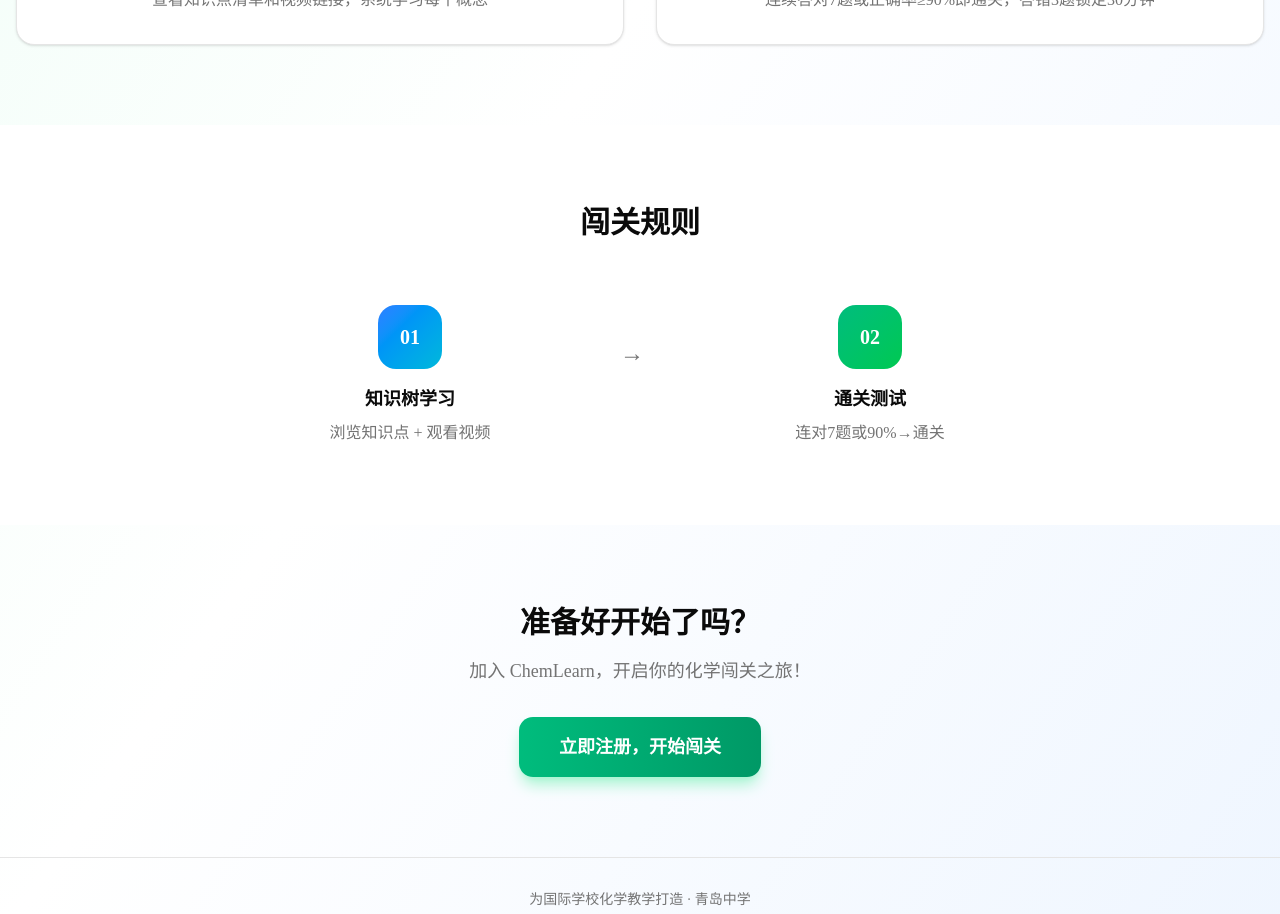
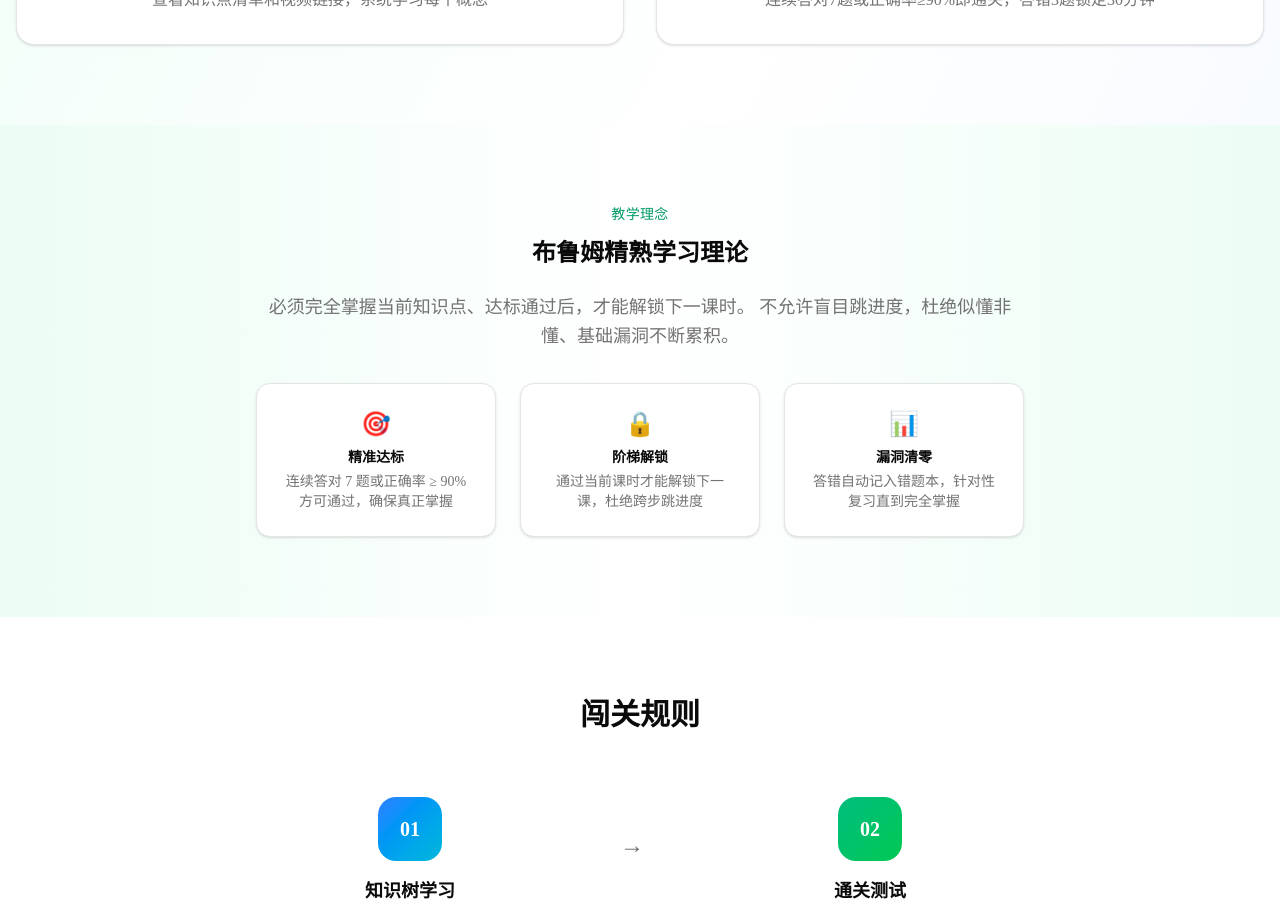
Before and after one commit to zdequnth/chem-learn, a Next.js app: page / in a window 1280 px wide. Shown: the part 940-1854 px from the top of the page. Built offline with nearby package versions, Linux system fonts and the light colour scheme; no server answers.

Commit message:
feat: add Bloom mastery learning philosophy section to homepage

```diff
--- a/src/app/page.tsx
+++ b/src/app/page.tsx
@@ -73,6 +73,35 @@ export default function HomePage() {
         </div>
       </section>
 
+      {/* Philosophy */}
+      <section className="py-20 px-4 bg-gradient-to-r from-emerald-50 via-white to-emerald-50">
+        <div className="max-w-3xl mx-auto text-center">
+          <div className="text-sm font-medium text-emerald-600 mb-3 tracking-wide uppercase">教学理念</div>
+          <h2 className="text-2xl font-bold mb-6">布鲁姆精熟学习理论</h2>
+          <p className="text-lg text-muted-foreground leading-relaxed mb-8">
+            必须完全掌握当前知识点、达标通过后，才能解锁下一课时。
+            不允许盲目跳进度，杜绝似懂非懂、基础漏洞不断累积。
+          </p>
+          <div className="grid grid-cols-1 md:grid-cols-3 gap-6 text-sm text-muted-foreground">
+            <div className="bg-white rounded-xl p-6 shadow-sm border">
+              <div className="text-2xl mb-2">🎯</div>
+              <h4 className="font-semibold mb-1 text-foreground">精准达标</h4>
+              <p>连续答对 7 题或正确率 ≥ 90% 方可通过，确保真正掌握</p>
+            </div>
+            <div className="bg-white rounded-xl p-6 shadow-sm border">
+              <div className="text-2xl mb-2">🔒</div>
+              <h4 className="font-semibold mb-1 text-foreground">阶梯解锁</h4>
+              <p>通过当前课时才能解锁下一课，杜绝跨步跳进度</p>
+            </div>
+            <div className="bg-white rounded-xl p-6 shadow-sm border">
+              <div className="text-2xl mb-2">📊</div>
+              <h4 className="font-semibold mb-1 text-foreground">漏洞清零</h4>
+              <p>答错自动记入错题本，针对性复习直到完全掌握</p>
+            </div>
+          </div>
+        </div>
+      </section>
+
       {/* How it works */}
       <section className="py-20 px-4 bg-background">
         <div className="max-w-4xl mx-auto">
```
